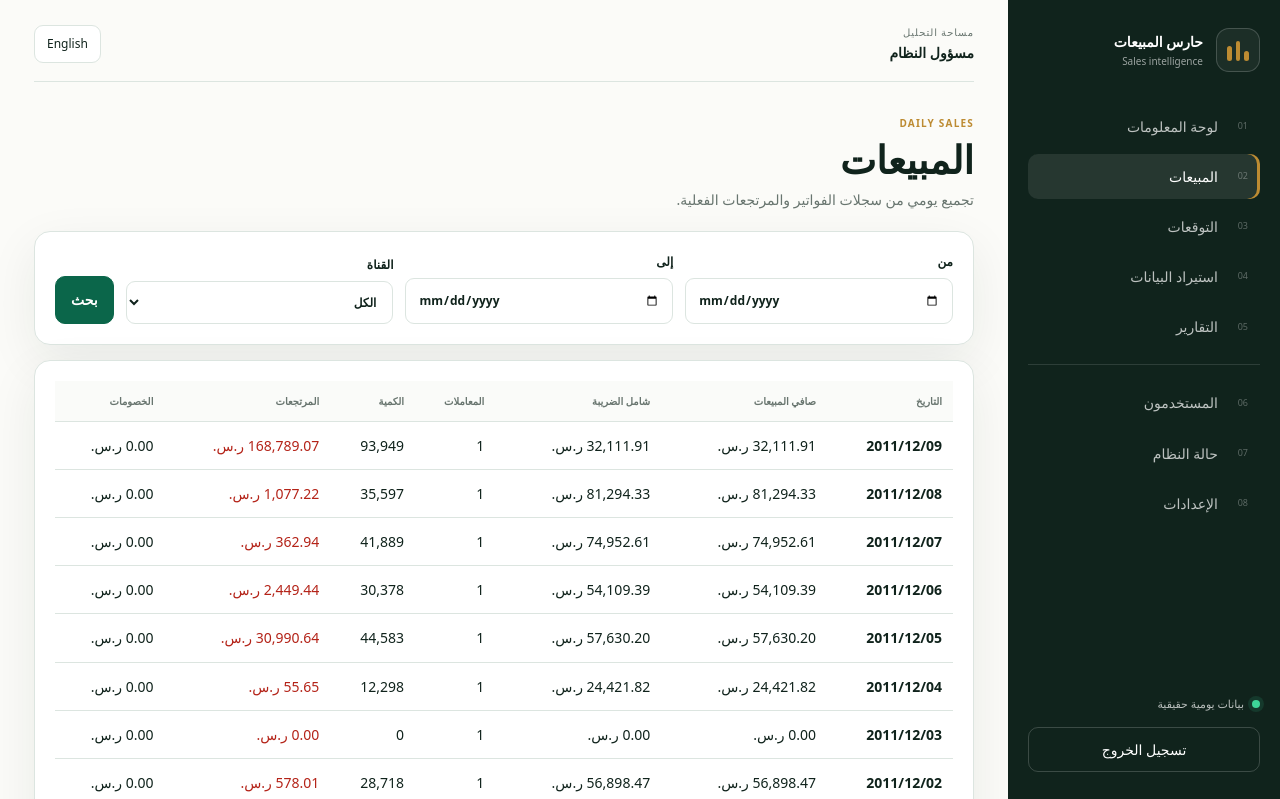
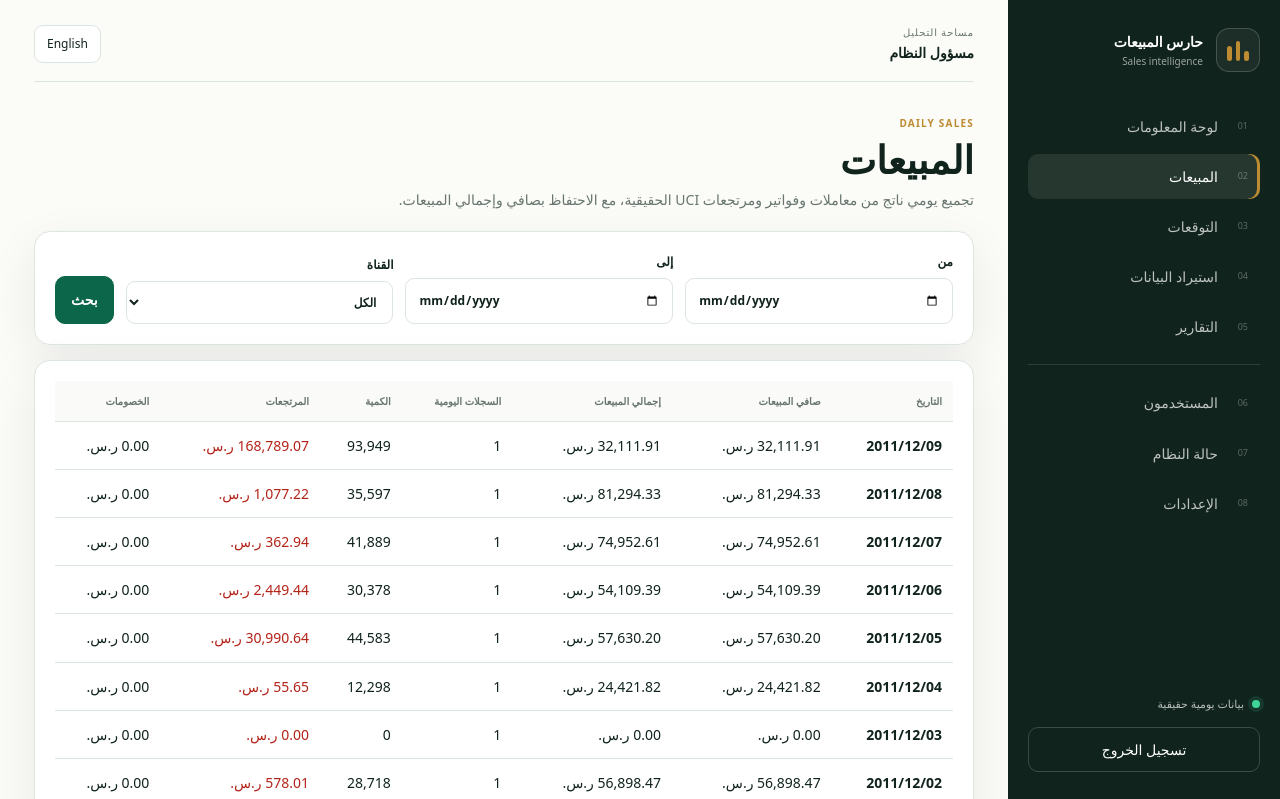
Before and after one commit to mographiccode-cell/Sales-Sentinel, a Flask app: page /sales/ in a window 1280 px wide. Shown: the top 799 px of the page. Run offline with Flask 3, Linux system fonts and the light colour scheme; the visitor is signed in with stand-in values (Sample User, id 1); data comes from the database, SQL or seed files in the repository; some web fonts are replaced.

Commit message:
ui: clarify daily UCI aggregates in sales table

```diff
--- a/app/templates/sales/index.html
+++ b/app/templates/sales/index.html
@@ -1,7 +1,7 @@
 {% extends 'base.html' %}
 {% block title %}{{ t('sales') }} — {{ t('app_name') }}{% endblock %}
 {% block content %}
-<section class="page-heading"><div><span class="eyebrow">DAILY SALES</span><h1>{{ t('sales') }}</h1><p>{{ 'تجميع يومي من سجلات الفواتير والمرتجعات الفعلية.' if locale == 'ar' else 'Daily aggregation from actual invoices and credit notes.' }}</p></div></section>
+<section class="page-heading"><div><span class="eyebrow">DAILY SALES</span><h1>{{ t('sales') }}</h1><p>{{ 'تجميع يومي ناتج من معاملات وفواتير ومرتجعات UCI الحقيقية، مع الاحتفاظ بصافي وإجمالي المبيعات.' if locale == 'ar' else 'Daily aggregates derived from real UCI invoices and returns, retaining gross and net sales.' }}</p></div></section>
 <article class="panel filter-panel"><form method="get" class="filter-form"><label>{{ 'من' if locale == 'ar' else 'From' }}<input type="date" name="start" value="{{ filters.start }}"></label><label>{{ 'إلى' if locale == 'ar' else 'To' }}<input type="date" name="end" value="{{ filters.end }}"></label><label>{{ t('channel') }}<select name="channel"><option value="">{{ t('all') }}</option>{% for channel in channels %}<option value="{{ channel }}" {{ 'selected' if filters.channel == channel else '' }}>{{ channel }}</option>{% endfor %}</select></label><button class="primary-button" type="submit">{{ t('search') }}</button></form></article>
-<article class="panel table-panel"><div class="table-wrap"><table><thead><tr><th>{{ 'التاريخ' if locale == 'ar' else 'Date' }}</th><th>{{ 'صافي المبيعات' if locale == 'ar' else 'Net sales' }}</th><th>{{ 'شامل الضريبة' if locale == 'ar' else 'Total incl. VAT' }}</th><th>{{ 'المعاملات' if locale == 'ar' else 'Transactions' }}</th><th>{{ 'الكمية' if locale == 'ar' else 'Quantity' }}</th><th>{{ 'المرتجعات' if locale == 'ar' else 'Returns' }}</th><th>{{ 'الخصومات' if locale == 'ar' else 'Discounts' }}</th></tr></thead><tbody>{% for item in items %}<tr><td><strong>{{ date_value(item.date) }}</strong></td><td>{{ money(item.net_sales) }}</td><td>{{ money(item.total_amount) }}</td><td>{{ number(item.transactions) }}</td><td>{{ number(item.quantity) }}</td><td class="negative">{{ money(item.returns) }}</td><td>{{ money(item.discounts) }}</td></tr>{% else %}<tr><td colspan="7"><div class="empty-state">{{ 'لا توجد نتائج' if locale == 'ar' else 'No results' }}</div></td></tr>{% endfor %}</tbody></table></div></article>
+<article class="panel table-panel"><div class="table-wrap"><table><thead><tr><th>{{ 'التاريخ' if locale == 'ar' else 'Date' }}</th><th>{{ 'صافي المبيعات' if locale == 'ar' else 'Net sales' }}</th><th>{{ 'إجمالي المبيعات' if locale == 'ar' else 'Gross sales' }}</th><th>{{ 'السجلات اليومية' if locale == 'ar' else 'Daily records' }}</th><th>{{ 'الكمية' if locale == 'ar' else 'Quantity' }}</th><th>{{ 'المرتجعات' if locale == 'ar' else 'Returns' }}</th><th>{{ 'الخصومات' if locale == 'ar' else 'Discounts' }}</th></tr></thead><tbody>{% for item in items %}<tr><td><strong>{{ date_value(item.date) }}</strong></td><td>{{ money(item.net_sales) }}</td><td>{{ money(item.total_amount) }}</td><td>{{ number(item.transactions) }}</td><td>{{ number(item.quantity) }}</td><td class="negative">{{ money(item.returns) }}</td><td>{{ money(item.discounts) }}</td></tr>{% else %}<tr><td colspan="7"><div class="empty-state">{{ 'لا توجد نتائج' if locale == 'ar' else 'No results' }}</div></td></tr>{% endfor %}</tbody></table></div></article>
 {% endblock %}
```
